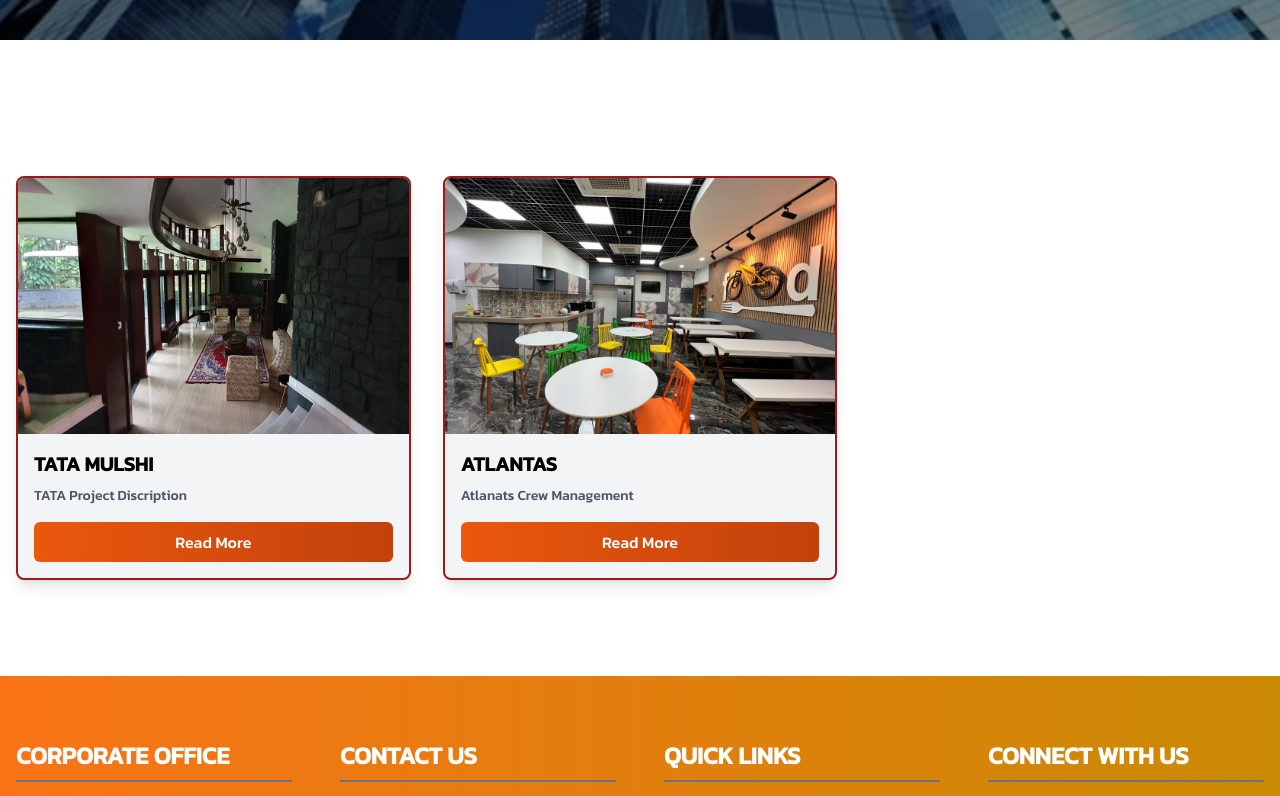
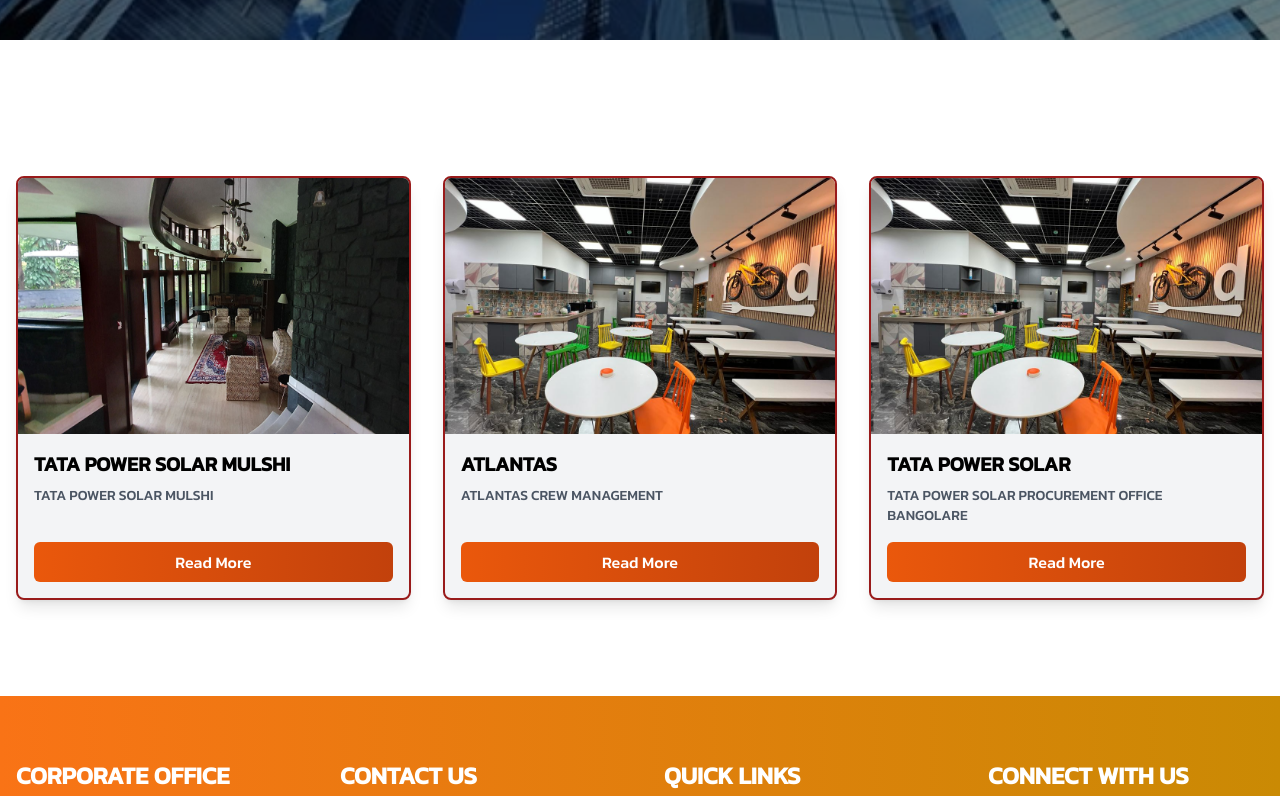
Before and after one commit to AkshayKalamkarr/supremeinfrastructure, a Next.js app: page /project/commercialprojects in a window 1280 px wide. Shown: the part 460-1256 px from the top of the page. Built offline with nearby package versions, Linux system fonts and the light colour scheme.

Commit message:
new code

```diff
--- a/data/commercialprojects.js
+++ b/data/commercialprojects.js
@@ -1,9 +1,9 @@
 export const projects = [
   {
     slug: "project-1",
-    title: "TATA MULSHI",
+    title: "TATA POWER SOLAR MULSHI",
     image: "/images/projects/TATA/tata-1.jpg",
-    description: "TATA Project Discription",
+    description: "TATA POWER SOLAR MULSHI",
     fullDescription:
       "Mulshi IB, situated about 40 km from Pune, is a storage dam for Bhira hydro power station of Tata Power Company Limited. The Bungalow is located near dam and dam constructed across the rivers Mula & Nila near village Mulshi during the years 1921-26 is a gravity dam constructed in rubble masonry.We have renovated the Mulshi IB with new design and concepts IN Year 2018-19. By keeping Bungalow’s vintage look in mind we have design this beautiful stone structure from scarp.This is Tata power’s oldest property among all. Bungalow home plans share a common style with Craftsman, Rustic and Cottage home designs. A great porch for your rocker, typically one level and over-hanging eaves are some of the classic features.",
     tagLine: "Project information",
@@ -36,7 +36,7 @@ export const projects = [
     slug: "project-2",
     title: "ATLANTAS",
     image: "/images/projects/ATLANTAS/atlantas-10.jpg",
-    description: "Atlanats Crew Management",
+    description: "ATLANTAS CREW MANAGEMENT",
     fullDescription:
       "The project Atlantas Involved merging 8 offices into 1 single large space. The challenging, part was to keep the singularity of all office like ‘FIRE, ELECTRICAL & Washroom pipeline, so that in near future the offices can be leased out without making much modifications to the present setup. The Design was based on the young and vibrant People who were going to woirk. It Had a Pantry with all modern facility. The reception lobby depicted the line of work Atlanta’s was doing. The design was done with the latest tools like providing 3D walkways, which provided the client what the office will look like before it could be done.The space looks more beautiful with the Mood lights, Colour combinations of tiles & Furniture, Max Height Glass partition and used elements on wall decor from their Core filed.",
     tagLine: "Atlanats Crew Management",
@@ -77,6 +77,31 @@ export const projects = [
 
     ],
   },
+  {
+    slug: "project-2",
+    title: "TATA POWER SOLAR ",
+    image: "/images/projects/ATLANTAS/atlantas-10.jpg",
+    description: "TATA POWER SOLAR PROCUREMENT OFFICE BANGOLARE",
+    fullDescription:
+      "The project Atlantas Involved merging 8 offices into 1 single large space. The challenging, part was to keep the singularity of all office like ‘FIRE, ELECTRICAL & Washroom pipeline, so that in near future the offices can be leased out without making much modifications to the present setup. The Design was based on the young and vibrant People who were going to woirk. It Had a Pantry with all modern facility. The reception lobby depicted the line of work Atlanta’s was doing. The design was done with the latest tools like providing 3D walkways, which provided the client what the office will look like before it could be done.The space looks more beautiful with the Mood lights, Colour combinations of tiles & Furniture, Max Height Glass partition and used elements on wall decor from their Core filed.",
+    tagLine: "Atlanats Crew Management",
+    reraNumber: "P52000011751",
+    highlights: [
+      { icon: "Building2", description: "TOWNSHIP IN 3 ACRES" },
+      { icon: "Home", description: "13 RESIDENTIAL BUILDINGS OF STILT + 4 STOREY WITH LIFT" },
+      { icon: "Banknote", description: "LUXURIOUS AND AFFORDABLE 1BHK AND 2BHK RESIDENCES" },
+      { icon: "FileCheck", description: "PROJECT APPROVED BY NAINA CIDCO" },
+      { icon: "CheckSquare", description: "OC RECEIVED code" },
+    ],
+    configuration: [
+      { flat: "7500 sqft", carpet: "120 Days" },
+    ],
+
+    galleryImages: [
+      { image: "/images/projects/TATAPOWERSOLARPROCUREMENTOFFICEBANGOLARE/tataBanglore-1.jpeg", alt: "tataBanglore-1" },
+
+    ],
+  },
 ];
 
 export const getProjectBySlug = (slug) => {
```
Also changed, not shown: public/images/projects/TATAPOWERSOLARPROCUREMENTOFFICEBANGOLARE/tataBanglore-1.jpeg (added).
